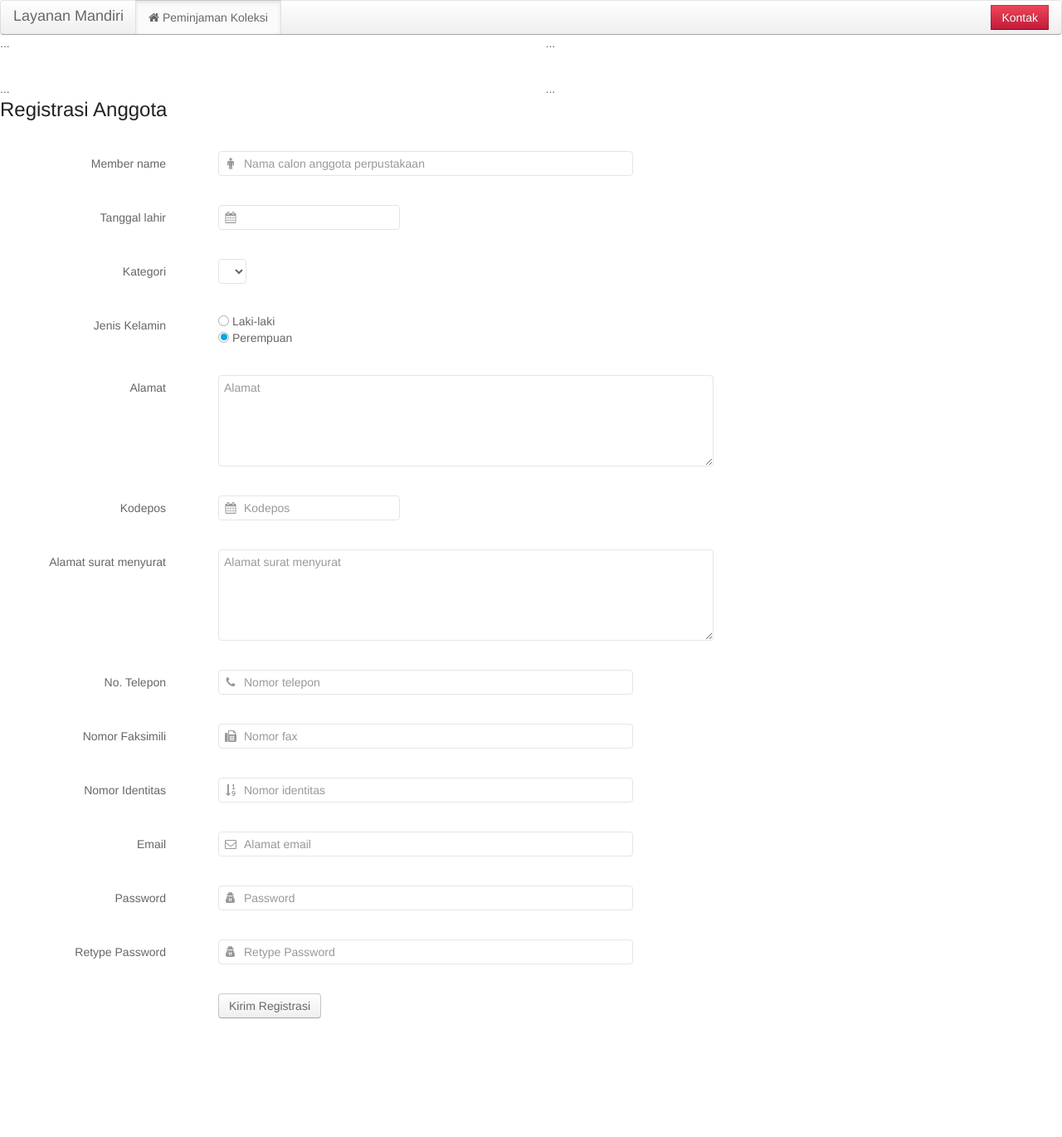
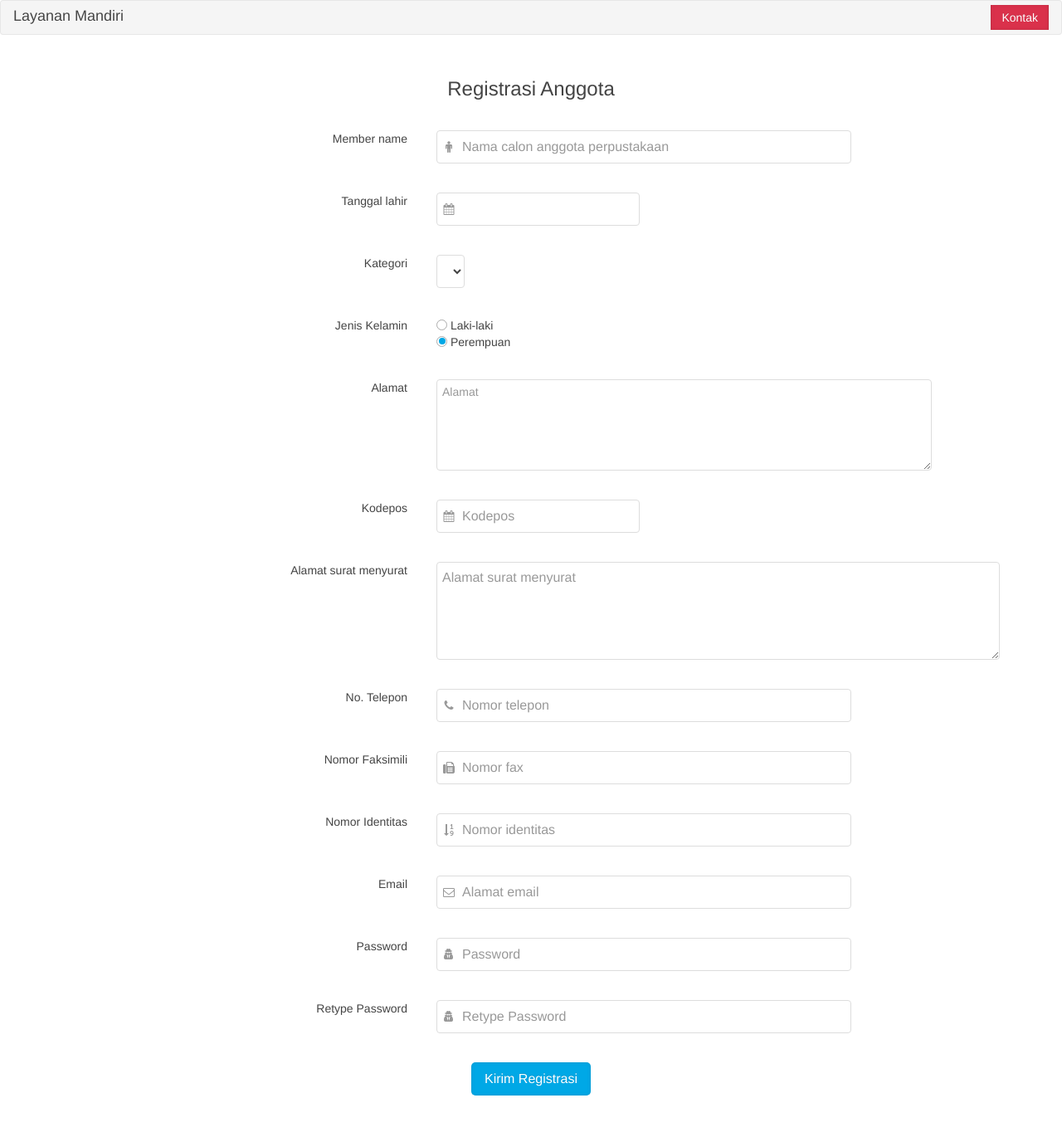
Before and after one commit to hendrowicaksono/layanan_mandiri_slims, a PHP site: page /themes/default/membership_registration.inc.php in a window 1280 px wide. Shown: the whole page at 83% size. Before the commit the page ends 1227 px from the top, so only its background shows below. Run offline with PHP 8.4, Linux system fonts and the light colour scheme; data that the repository does not hold is empty; some libraries are stand-ins or nearby versions.

Commit message:
First commit

```diff
--- a/bootstrap/variables.inc.php
+++ b/bootstrap/variables.inc.php
@@ -6,8 +6,10 @@ if (!defined('MANDIRI')) {
 $vars['conf']['themes'] = 'default';
 $vars['global']['today'] = date('Y-m-d');
 $vars['global']['date']['abb'] = strtolower(date('D'));
+$vars['conf']['version'] = 'akasia'; #'cendana' or 'akasia'
 
-$vars['db'] = new PDO('mysql:host=localhost; dbname=dev_slims7; charset=utf8mb4', 'dbusername', 'dbuserpassword');
+#$vars['db'] = new PDO('mysql:host=localhost; dbname=dev_slims7; charset=utf8mb4', 'root', 's0beautifulday');
+$vars['db'] = new PDO('mysql:host=localhost; dbname=unj_v2; charset=utf8mb4', 'root', 's0beautifulday');
 $vars['db']->setAttribute(PDO::ATTR_ERRMODE, PDO::ERRMODE_EXCEPTION);
 $vars['db']->setAttribute(PDO::ATTR_EMULATE_PREPARES, false);
 
--- a/index.php
+++ b/index.php
@@ -53,6 +53,7 @@ Nanite::get('/projects/([a-zA-Z0-9\-_]+)', function($project){
 });
 
 // Handle a POST request
-Nanite::post('/contact', function(){
-    // Handle submitted contact form.
+Nanite::get('/contact', function(){
+  #  echo "Informasi kontak disini.";
+  include_once BASE_PATH.'/Controllers/layanan_mandiri/get_contact.inc.php';
 });
--- a/themes/default/header.inc.php
+++ b/themes/default/header.inc.php
@@ -2,26 +2,27 @@
 <html>
 <head>
   <title>Layanan Mandiri</title>
+  <link rel="stylesheet" href="<?php echo HTTP_THEMES_DIR.'/'.$vars['conf']['themes'].'/css/uikit.css'; ?>" />
   <link rel="stylesheet" href="<?php echo HTTP_THEMES_DIR.'/'.$vars['conf']['themes'].'/css/uikit.min.css'; ?>" />
   <link rel="stylesheet" href="<?php echo HTTP_THEMES_DIR.'/'.$vars['conf']['themes'].'/css/uikit.docs.min.css'; ?>" />
   <script src="<?php echo HTTP_THEMES_DIR.'/'.$vars['conf']['themes'].'/js/jquery.js'; ?>"></script>
   <script src="<?php echo HTTP_THEMES_DIR.'/'.$vars['conf']['themes'].'/js/uikit.min.js'; ?>"></script>
   <script src="<?php echo HTTP_THEMES_DIR.'/'.$vars['conf']['themes'].'/js/components/datepicker.min.js'; ?>"></script>
 
+  <link rel="stylesheet" href="<?php echo HTTP_THEMES_DIR.'/'.$vars['conf']['themes'].'/css/uikit.gradient.css'; ?>" />
+  <link rel="stylesheet" href="<?php echo HTTP_THEMES_DIR.'/'.$vars['conf']['themes'].'/css/uikit.gradient.min.css'; ?>" />
+
+  <link rel="stylesheet" href="<?php echo HTTP_THEMES_DIR.'/'.$vars['conf']['themes'].'/css/uikit.almost-flat.css'; ?>" />
+  <link rel="stylesheet" href="<?php echo HTTP_THEMES_DIR.'/'.$vars['conf']['themes'].'/css/uikit.almost-flat.min.css'; ?>" />
 
 
 </head>
 <body>
   <nav class="uk-navbar">
-    <a class="uk-navbar-brand" href="#">Layanan Mandiri</a>
-    <ul class="uk-navbar-nav">
-      <li class="uk-active">
-        <a href=""><i class="uk-icon-home"></i> Peminjaman Koleksi</a>
-      </li>
-    </ul>
+    <a class="uk-navbar-brand" href="<?php echo HTTP_PATH.'/'; ?>index.php">Layanan Mandiri</a>
     <div class="uk-navbar-content uk-navbar-flip  uk-hidden-small">
       <div class="uk-button-group">
-        <a class="uk-button uk-button-danger" href="#">Kontak</a>
+        <a class="uk-button uk-button-danger" href="<?php echo HTTP_PATH.'/index.php/contact' ?>">Kontak</a>
       </div>
     </div>
   </nav>
--- a/themes/default/membership_registration.inc.php
+++ b/themes/default/membership_registration.inc.php
@@ -7,22 +7,16 @@ if (isset($_SESSION['flash_messages'])) {
 }
 ?>
 
+
 <div class="uk-grid">
-    <div class="uk-width-1-2">...</div>
-    <div class="uk-width-1-2">...</div>
-</div>
+  <div class="uk-width-1-1 uk-text-center uk-block">
 
-      <div class="uk-grid">
-        <div class="uk-width-1-2">...</div>
-        <div class="uk-width-1-2">
-          ...
-        </div>
-      </div>
 
 <form class="uk-form uk-form-horizontal" method="POST" action="<?php echo $_SERVER['PHP_SELF']; ?>">
+<!--
   <div class="uk-grid">
     <div class="uk-width-1-1">
-
+-->
       <div class="uk-grid">
         <div class="uk-width-1-1">
           <h2 class="">Registrasi Anggota</h2>
@@ -30,31 +24,31 @@ if (isset($_SESSION['flash_messages'])) {
       </div>
 
       <div class="uk-grid">
-        <div class="uk-width-2-10 uk-text-right">
-          <label class="uk-form-label">Member name</label>
+        <div class="uk-width-4-10 uk-text-right">
+          Member name
         </div>
-        <div class="uk-width-8-10 uk-form-icon">
+        <div class="uk-width-6-10 uk-form-icon uk-text-left">
           <i class="uk-icon-male"></i>
-          <input type="text" id="member_name" name="member_name" placeholder="Nama calon anggota perpustakaan" class="uk-form-width-large" required>
+          <input type="text" id="member_name" name="member_name" placeholder="Nama calon anggota perpustakaan" class="uk-form-width-large uk-text-left uk-form-large" required>
         </div>
       </div>
 
       <div class="uk-grid">
-        <div class="uk-width-2-10 uk-text-right">
-          <label class="uk-form-label">Tanggal lahir</label>
+        <div class="uk-width-4-10 uk-text-right">
+          Tanggal lahir
         </div>
-        <div class="uk-width-8-10 uk-form-icon">
+        <div class="uk-width-6-10 uk-form-icon uk-text-left">
           <i class="uk-icon-calendar"></i>
-          <input type="text" id="birth_date" name="birth_date" data-uk-datepicker="{format:'DD/MM/YYYY'}" required>
+          <input type="text" id="birth_date" name="birth_date" data-uk-datepicker="{format:'DD/MM/YYYY'}" class=" uk-text-left uk-form-large" required>
         </div>
       </div>
 
       <div class="uk-grid">
-        <div class="uk-width-2-10 uk-text-right">
-          <label class="uk-form-label">Kategori</label>
+        <div class="uk-width-4-10 uk-text-right">
+          Kategori
         </div>
-        <div class="uk-width-8-10">
-          <select id="member_type_id" name="member_type_id" required>
+        <div class="uk-width-6-10 uk-text-left">
+          <select id="member_type_id" name="member_type_id" class="uk-form-large" required>
           <?php
           foreach ($_membtype as $key => $value) {
           ?>
@@ -67,115 +61,118 @@ if (isset($_SESSION['flash_messages'])) {
       </div>
 
       <div class="uk-grid">
-        <div class="uk-width-2-10 uk-text-right">
-          <label class="uk-form-label">Jenis Kelamin</label>
+        <div class="uk-width-4-10 uk-text-right">
+          Jenis Kelamin
         </div>
-        <div class="uk-width-8-10">
+        <div class="uk-width-6-10 uk-text-left uk-form-large">
           <label><input type="radio" name="gender" value="1"> Laki-laki</label><br />
           <label><input type="radio" name="gender" value="0" checked> Perempuan</label>
         </div>
       </div>
 
       <div class="uk-grid">
-        <div class="uk-width-2-10 uk-text-right">
-          <label class="uk-form-label">Alamat</label>
+        <div class="uk-width-4-10 uk-text-right">
+          Alamat
         </div>
-        <div class="uk-width-8-10">
+        <div class="uk-width-6-10 uk-text-left">
           <textarea id="member_address" name="member_address" cols="70" rows="5" placeholder="Alamat" required></textarea>
         </div>
       </div>
 
       <div class="uk-grid">
-        <div class="uk-width-2-10 uk-text-right">
-          <label class="uk-form-label">Kodepos</label>
+        <div class="uk-width-4-10 uk-text-right">
+          Kodepos
         </div>
-        <div class="uk-width-8-10 uk-form-icon">
+        <div class="uk-width-6-10 uk-form-icon uk-text-left">
           <i class="uk-icon-calendar"></i>
-          <input type="text" id="postal_code" name="postal_code" placeholder="Kodepos" class="">
+          <input type="text" id="postal_code" name="postal_code" placeholder="Kodepos" class=" uk-form-large">
         </div>
       </div>
 
       <div class="uk-grid">
-        <div class="uk-width-2-10 uk-text-right">
-          <label class="uk-form-label">Alamat surat menyurat</label>
+        <div class="uk-width-4-10 uk-text-right">
+          Alamat surat menyurat
         </div>
-        <div class="uk-width-8-10">
-          <textarea id="member_mail_address" name="member_mail_address" cols="70" rows="5" placeholder="Alamat surat menyurat" required></textarea>
+        <div class="uk-width-6-10 uk-text-left">
+          <textarea id="member_mail_address" name="member_mail_address" cols="70" rows="5" placeholder="Alamat surat menyurat" class=" uk-form-large" required></textarea>
         </div>
       </div>
 
       <div class="uk-grid">
-        <div class="uk-width-2-10 uk-text-right">
-          <label class="uk-form-label">No. Telepon</label>
+        <div class="uk-width-4-10 uk-text-right">
+          No. Telepon
         </div>
-        <div class="uk-width-8-10 uk-form-icon">
+        <div class="uk-width-6-10 uk-form-icon uk-text-left">
           <i class="uk-icon-phone"></i>
-          <input type="text" id="member_phone" name="member_phone" placeholder="Nomor telepon" class="uk-form-width-large" required>
+          <input type="text" id="member_phone" name="member_phone" placeholder="Nomor telepon" class="uk-form-width-large uk-form-large" required>
         </div>
       </div>
 
       <div class="uk-grid">
-        <div class="uk-width-2-10 uk-text-right">
-          <label class="uk-form-label">Nomor Faksimili</label>
+        <div class="uk-width-4-10 uk-text-right">
+          Nomor Faksimili
         </div>
-        <div class="uk-width-8-10 uk-form-icon">
+        <div class="uk-width-6-10 uk-form-icon uk-text-left">
           <i class="uk-icon-fax"></i>
-          <input type="text" id="member_fax" name="member_fax" placeholder="Nomor fax" class="uk-form-width-large">
+          <input type="text" id="member_fax" name="member_fax" placeholder="Nomor fax" class="uk-form-width-large uk-form-large">
         </div>
       </div>
 
       <div class="uk-grid">
-        <div class="uk-width-2-10 uk-text-right">
-          <label class="uk-form-label">Nomor Identitas</label>
+        <div class="uk-width-4-10 uk-text-right">
+          Nomor Identitas
         </div>
-        <div class="uk-width-8-10 uk-form-icon">
+        <div class="uk-width-6-10 uk-form-icon uk-text-left">
           <i class="uk-icon-sort-numeric-asc"></i>
-          <input type="text" id="pin" name="pin" placeholder="Nomor identitas" class="uk-form-width-large" required>
+          <input type="text" id="pin" name="pin" placeholder="Nomor identitas" class="uk-form-width-large uk-form-large" required>
         </div>
       </div>
 
       <div class="uk-grid">
-        <div class="uk-width-2-10 uk-text-right">
-          <label class="uk-form-label">Email</label>
+        <div class="uk-width-4-10 uk-text-right">
+          Email
         </div>
-        <div class="uk-width-8-10 uk-form-icon">
+        <div class="uk-width-6-10 uk-form-icon uk-text-left">
           <i class="uk-icon-envelope-o"></i>
-          <input type="text" id="member_email" name="member_email" placeholder="Alamat email" class="uk-form-width-large" required>
+          <input type="text" id="member_email" name="member_email" placeholder="Alamat email" class="uk-form-width-large uk-form-large" required>
         </div>
       </div>
 
       <div class="uk-grid">
-        <div class="uk-width-2-10 uk-text-right">
-          <label class="uk-form-label">Password</label>
+        <div class="uk-width-4-10 uk-text-right">
+          Password
         </div>
-        <div class="uk-width-8-10 uk-form-icon">
+        <div class="uk-width-6-10 uk-form-icon uk-text-left">
           <i class="uk-icon-user-secret"></i>
-          <input type="password" id="mpasswd" name="mpasswd" placeholder="Password" class="uk-form-width-large" required>
+          <input type="password" id="mpasswd" name="mpasswd" placeholder="Password" class="uk-form-width-large uk-form-large" required>
         </div>
       </div>
 
       <div class="uk-grid">
-        <div class="uk-width-2-10 uk-text-right">
-          <label class="uk-form-label">Retype Password</label>
+        <div class="uk-width-4-10 uk-text-right">
+          Retype Password
         </div>
-        <div class="uk-width-8-10 uk-form-icon">
+        <div class="uk-width-6-10 uk-form-icon uk-text-left">
           <i class="uk-icon-user-secret"></i>
-          <input type="password" id="rtmpasswd" name="rtmpasswd" placeholder="Retype Password" class="uk-form-width-large" required>
+          <input type="password" id="rtmpasswd" name="rtmpasswd" placeholder="Retype Password" class="uk-form-width-large uk-form-large" required>
         </div>
       </div>
 
       <div class="uk-grid">
-        <div class="uk-width-2-10">&nbsp;
-        </div>
-        <div class="uk-width-8-10 uk-form-icon">
-          <button type="submit" class="uk-button uk-margin-small-bottom">Kirim Registrasi</button>
+        <div class="uk-width-10-10 uk-form-icon">
+        <button class="uk-button uk-button-primary uk-button-large">Kirim Registrasi</button>
         </div>
       </div>
 
-
+<!--
     </div>
   </div>
+-->
 </form>
+
+</div>
+</div>
+
 <!-- ---------------------------------------------------------- -->
 
 <?php
```
Also changed, not shown: Controllers/layanan_mandiri/get_contact.inc.php (added, +7 -0 lines), Controllers/layanan_mandiri/post_layanan_mandiri.inc.php (+62 -4 lines), Controllers/layanan_mandiri/post_membership_registration.inc.php (+22 -14 lines), themes/default/contact.inc.php (added, +14 -0 lines), themes/default/frontpage.inc.php (+6 -31 lines), themes/default/layanan_mandiri.inc.php (+5 -3 lines), themes/default/loan_list.inc.php (+5 -5 lines), README.md.
